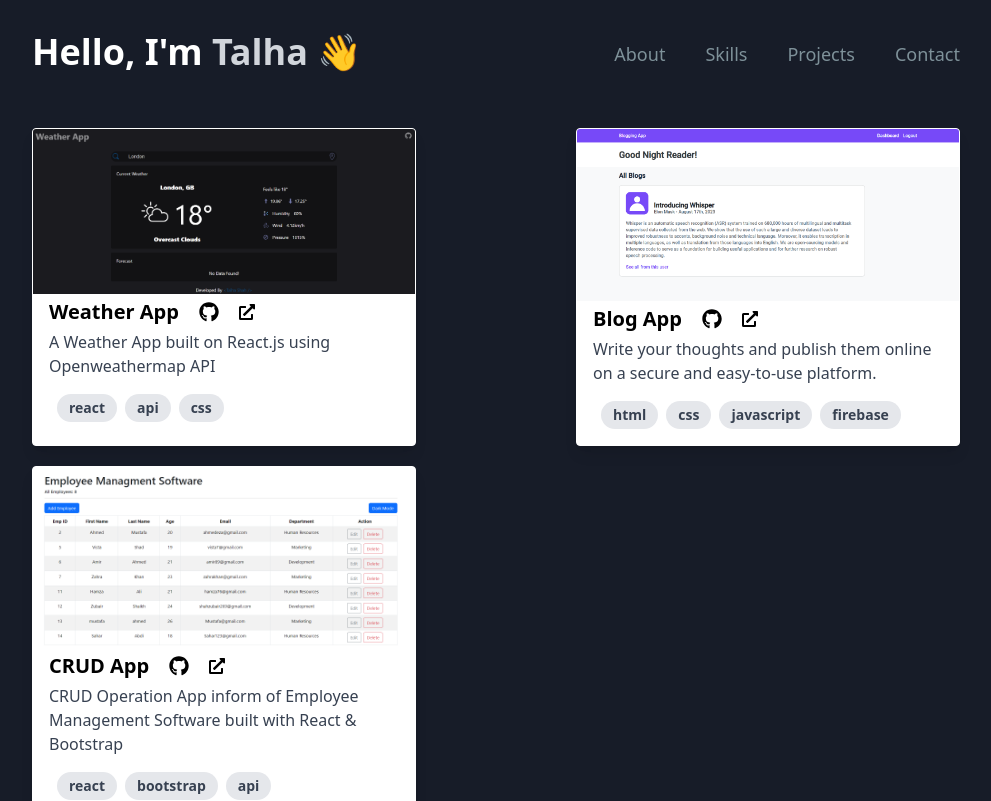
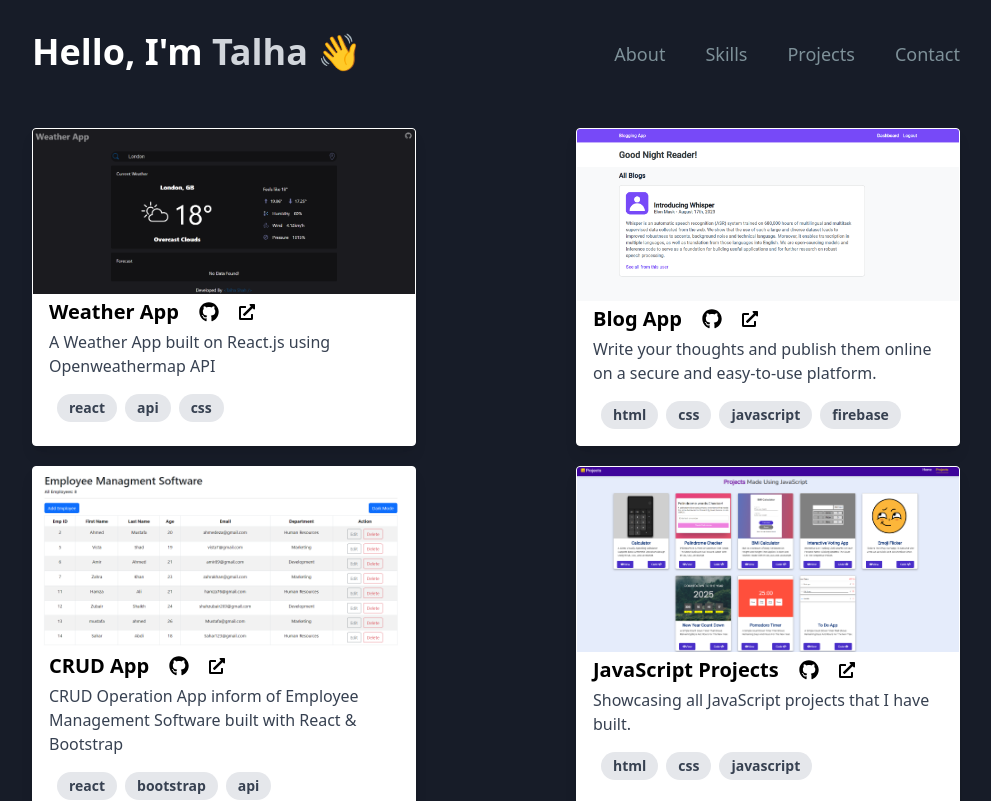
Before and after one commit to talhashah-dev/portfolio, a React (Create React App) app: page /projects in a window 1280 px wide. Shown: the top 801 px of the page, without its empty margins (144-1135 px from the left). Built offline with nearby package versions, Linux system fonts and the light colour scheme.

Commit message:
added javascript projects

```diff
--- a/src/assets/images/index.js
+++ b/src/assets/images/index.js
@@ -11,6 +11,7 @@ import VSCode_Logo from "./vs-code-logo.svg";
 import Blog_App from "./blog-app.png";
 import Weather_App from "./weather-app.png";
 import CRUD_App from "./crud-app.png";
+import Js_Projects from "./js-projects.png";
 import Portfolio from "./portfolio.png";
 import Tailwind_Logo from "./tailwind-logo.svg";
 
@@ -29,5 +30,6 @@ export {
   Blog_App,
   Weather_App,
   CRUD_App,
+  Js_Projects,
   Portfolio
 };
--- a/src/pages/Projects.jsx
+++ b/src/pages/Projects.jsx
@@ -1,6 +1,6 @@
 import React from 'react'
 import { FaGithub, FaExternalLinkAlt } from "react-icons/fa";
-import { Blog_App, Weather_App, CRUD_App, Portfolio } from "../assets/images/index.js"
+import { Blog_App, Weather_App, CRUD_App, Js_Projects, Portfolio } from "../assets/images/index.js"
 
 function Projects() {
   return (
@@ -82,6 +82,31 @@ function Projects() {
         </div>
       </div>
 
+      <div className="max-w-sm rounded overflow-hidden shadow-lg bg-white hover:scale-105 shadow-2xl hover:shadow-indigo-500/50 transition-all border border-white">
+        <img className="w-full" src={Js_Projects} alt="JavaScript Projects" />
+        <div className="px-4">
+          <div className="flex items-center gap-5">
+            <h1 className="font-bold text-xl mb-1 mt-1 text-black">
+              JavaScript Projects
+            </h1>
+            <a href="https://github.com/talhashah-dev/js-projects" className="font-bold text-xl mb-1 mt-1 text-black cursor-pointer hover:scale-110" target="_blank" title="Github Repo">
+              <FaGithub />
+            </a>
+            <a href="https://talhashah-dev.github.io/js-projects/" className="font-bold text-base mb-1 mt-1 text-black cursor-pointer hover:scale-110" target="_blank" title="Hosted Link">
+              <FaExternalLinkAlt />
+            </a>
+          </div>
+            <p className="text-gray-700 text-base">
+              Showcasing all JavaScript projects that I have built.
+            </p>
+        </div>
+        <div className="px-6 pt-4 pb-2">
+          <span className="inline-block bg-gray-200 rounded-full px-3 py-1 text-sm font-semibold text-gray-700 mr-2 mb-2">html</span>
+          <span className="inline-block bg-gray-200 rounded-full px-3 py-1 text-sm font-semibold text-gray-700 mr-2 mb-2">css</span>
+          <span className="inline-block bg-gray-200 rounded-full px-3 py-1 text-sm font-semibold text-gray-700 mr-2 mb-2">javascript</span>
+        </div>
+      </div>
+
       <div class="max-w-sm w-full lg:max-w-full lg:flex min-h-96 hover:scale-105 shadow-2xl hover:shadow-indigo-500/50 rounded transition-all border border-white">
         <div class="h-48 lg:h-auto lg:w-4/5 flex-none bg-cover text-center overflow-hidden rounded bg-cover bg-no-repeat bg-center" style={{backgroundImage: "url(" + Portfolio + ")"}} title="Portfolio Website">
         </div>
```
Also changed, not shown: src/assets/images/js-projects.png (added).
